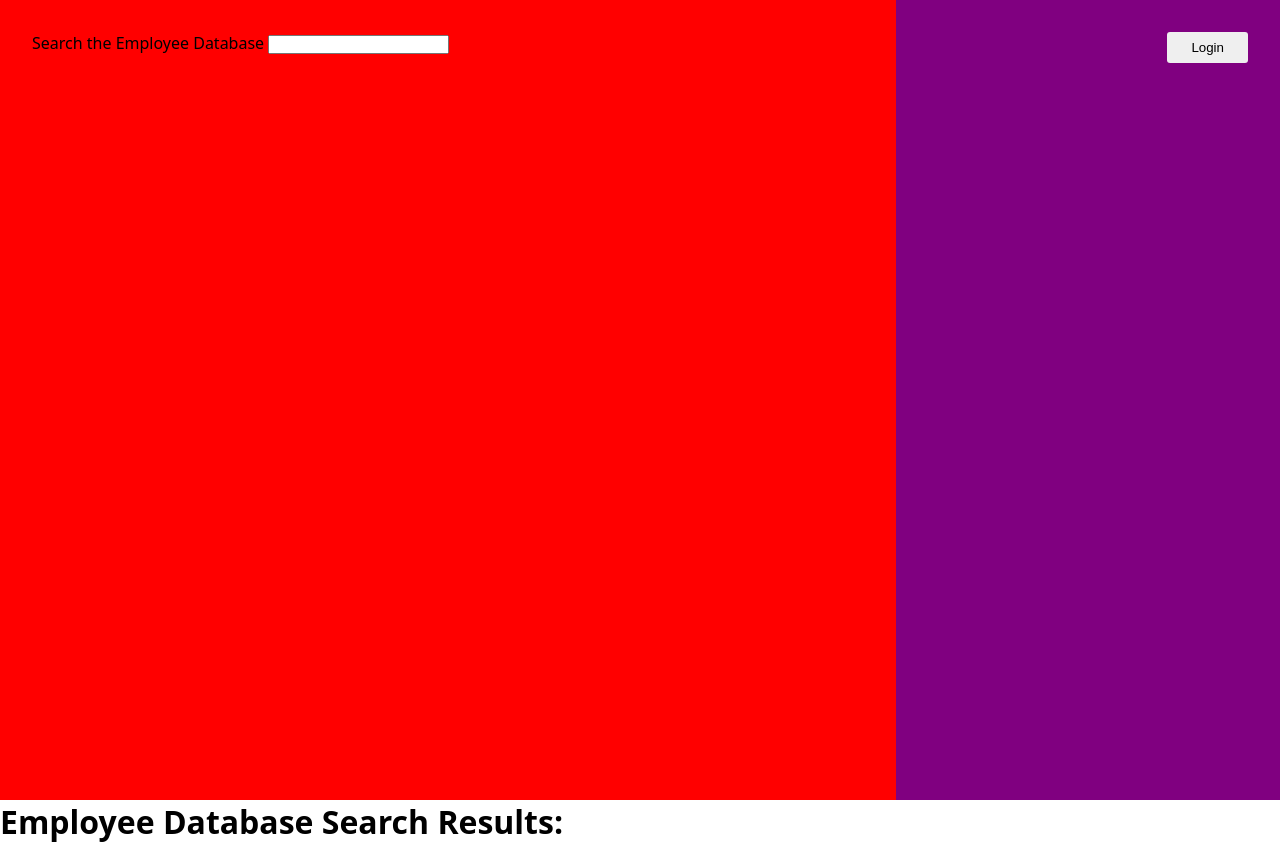
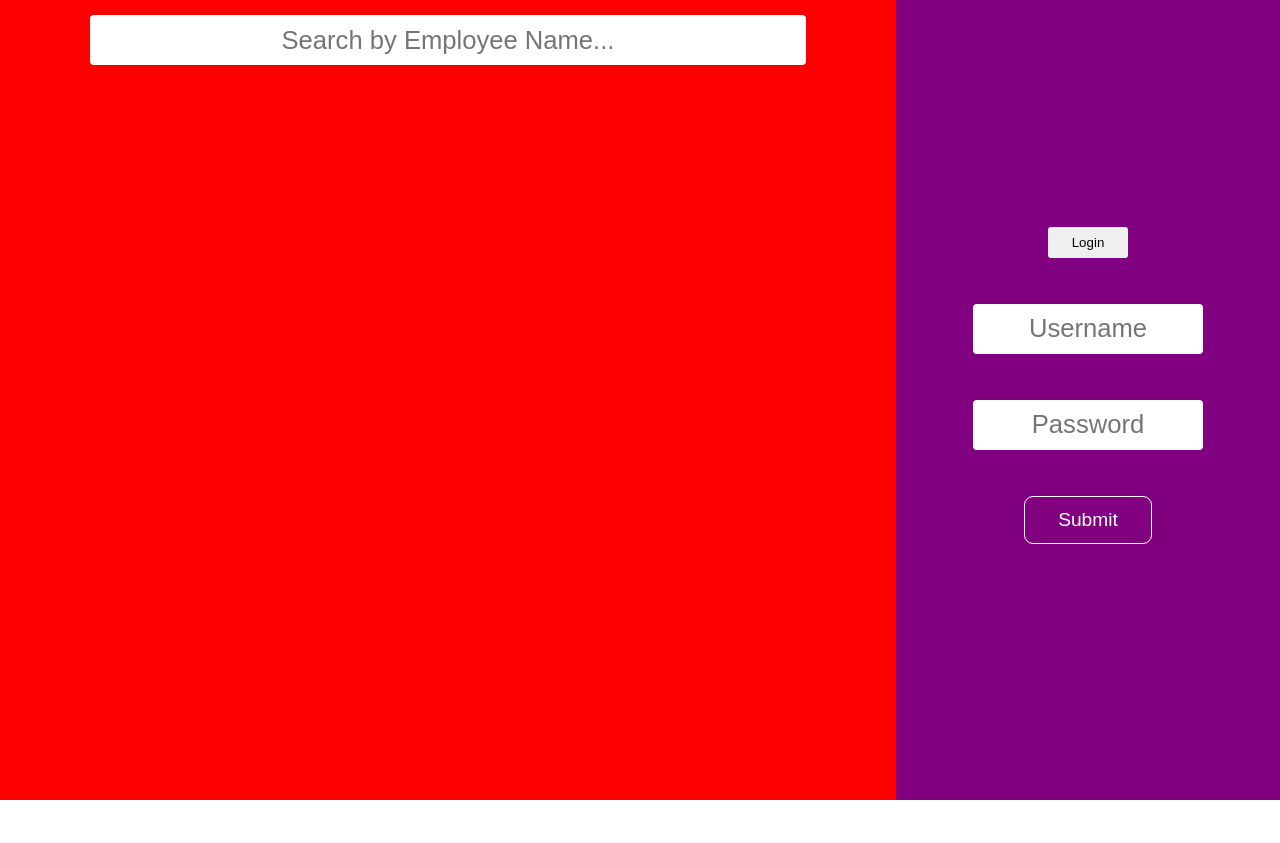
Before and after one commit to charlesmartinreed/render-postgres-demo-app, a plain HTML site: page client/index.html in a window 1280 px wide. After the commit the page ends 816 px from the top, so only its background shows below. Drawn offline with Linux system fonts and the light colour scheme.

Commit message:
UI: Further UI tweaks to two pane design.

```diff
--- a/client/index.html
+++ b/client/index.html
@@ -11,35 +11,45 @@
   <body>
     <div id="page-container">
       <div class="page-divider" id="page-divider-left-side">
-        <div class="container-employee-search">
-          <label for="input-employee-search"
-            >Search the Employee Database</label
-          >
+        <div class="employee-search-input-container">
           <input
             type="text"
             id="input-employee-search"
             name="input-employee-search"
+            placeholder="Search by Employee Name..."
           />
+        </div>
+        <div class="employee-search-results-container">
+          <ul id="list-test-data">
+            <!-- fetched results dynamically inserted here -->
+          </ul>
         </div>
       </div>
       <div class="page-divider" id="page-divider-right-side">
         <button id="btn-login">Login</button>
+        <div class="input-container">
+          <!-- <label for="login-username">User</label> -->
+          <input
+            type="text"
+            id="login-username"
+            name="login-username"
+            placeholder="Username"
+          />
+          <!-- <label for="login-password">Password</label> -->
+          <input
+            type="password"
+            id="login-password"
+            name="login-password"
+            placeholder="Password"
+          />
+          <button id="btn-submit-login" class="modal-submit-btn" type="submit">
+            Submit
+          </button>
+        </div>
       </div>
     </div>
 
-    <h1>Employee Database Search Results:</h1>
-    <ul id="list-test-data"></ul>
-    <div class="modal" id="login-modal">
-      <div class="modal-contents">
-        <label for="login-username">User</label>
-        <input type="text" id="login-username" name="login-username" />
-        <label for="login-password">Password</label>
-        <input type="password" id="login-password" name="login-password" />
-        <button id="btn-submit-login" class="modal-submit-btn" type="submit">
-          Submit
-        </button>
-      </div>
-    </div>
-    <ul id="list-admin-test-data"></ul>
+    <!-- <div class="modal" id="login-modal"></div> -->
+    <!-- <ul id="list-admin-test-data"></ul> -->
   </body>
 </html>
--- a/client/styles/style.css
+++ b/client/styles/style.css
@@ -22,18 +22,22 @@ html {
   width: 100%;
   max-width: 100%;
   display: flex;
-  justify-content: flex-start;
-  align-items: flex-start;
-  padding: 2rem;
+  flex-direction: column;
+  justify-content: center;
+  align-items: center;
+  /* place-content: center; */
+  gap: 1rem;
 }
 
 #page-divider-left-side {
   background-color: red;
+  display: grid;
+  grid-template-columns: 1fr;
+  grid-template-rows: 10% 90%;
 }
 
 #page-divider-right-side {
   background-color: purple;
-  justify-content: flex-end;
 }
 
 ul,
@@ -74,6 +78,55 @@ li {
   transition: all 0.2s cubic-bezier(0.175, 0.885, 0.32, 1.275);
 }
 
+.employee-search-input-container,
+.employee-search-results-container {
+  height: 100%;
+
+  display: flex;
+  flex-direction: column;
+  justify-content: center;
+  align-items: center;
+
+  /* background-color: black; */
+}
+
+.employee-search-results-container {
+  /* background-color: blue; */
+}
+
+.input-container {
+  display: flex;
+  flex-direction: column;
+  justify-content: space-evenly;
+  align-items: center;
+  height: 300px;
+  width: 60%;
+  /* height: 100%; */
+  /* width: 100%; */
+  gap: 1rem;
+  /* background-color: black; */
+}
+
+.employee-search-input-container #input-employee-search,
+.input-container #login-username,
+.input-container #login-password {
+  height: 50px;
+  font-size: 1.6rem;
+  text-align: center;
+  outline: none;
+  border: none;
+  border-radius: 4px;
+}
+
+.employee-search-input-container #input-employee-search {
+  width: 80%;
+}
+
+.input-container #login-username,
+.input-container #login-password {
+  width: 100%;
+}
+
 .modal .modal-contents {
   display: flex;
   flex-direction: column;
@@ -85,7 +138,7 @@ li {
 }
 
 .modal .modal-close-btn,
-.modal .modal-submit-btn {
+.modal-submit-btn {
   width: 8rem;
   height: 3rem;
   padding: 9px;
@@ -93,6 +146,7 @@ li {
   background-color: transparent;
   border: 1px solid #fff;
   color: #fff;
+  font-size: 1.2rem;
   cursor: pointer;
 }
 
```
